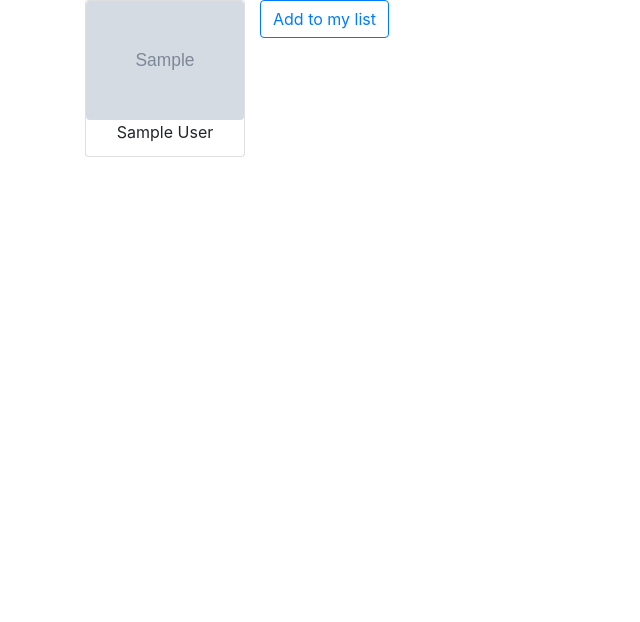
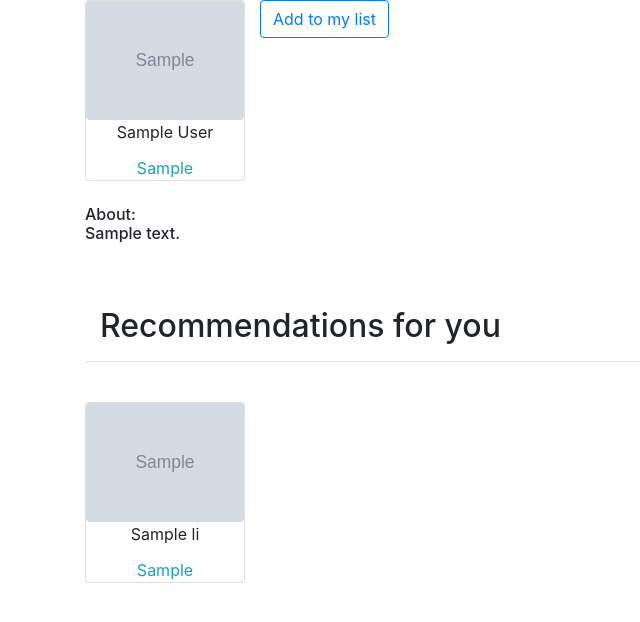
Before and after one commit to jitendrapitchuka/Recommendation_system, a Django app: template templates/accounts/movie_detail.html in a window 1280 px wide. Shown: the part 88-710 px from the top of the page, without its empty margins (0-640 px from the left). Run offline with Django 3.2, Linux system fonts and the light colour scheme; a user stored in the database is signed in; tables that the repository leaves empty hold one stand-in row (values such as "Sample post"); the template is opened without the code that fills it: values that come from a table or form of the project are taken from there, most other values are stand-ins (such as "Sample title", 1, 10 or a date in 2020); grey boxes marked "Sample" are stand-in pictures; some libraries are stand-ins or nearby versions.

Commit message:
shown the recommendations

```diff
--- a/accounts/models.py
+++ b/accounts/models.py
@@ -22,6 +22,9 @@ class movie(models.Model):
     Image_url=models.URLField(max_length=200)
     text=models.TextField(max_length=400)
 
+    def __str__(self):
+        return self.title
+
 class fav(models.Model):
     user=models.ForeignKey(User, on_delete=models.CASCADE)
     movie=models.ForeignKey(movie, on_delete=models.CASCADE)
--- a/templates/accounts/movie_detail.html
+++ b/templates/accounts/movie_detail.html
@@ -23,6 +23,13 @@
           <div class="card-title text-center">
             {{movie.title}}
           </div>
+          <div class="text-info">
+          <p class="card-text text-center" > {{movie.genres}}
+
+          </p>
+        </div>
+
+
         </div>
 
       </div>
@@ -30,8 +37,52 @@
     <div>
    <a href="{% url 'movie_add' movie.pk %}" class="btn btn-outline-primary">Add to my list</button>
     </a>
+
   </div>
+
+
+
     </div>
+    <br>
+    <h6>About:
+      <p>
+        {{movie.text}}
+      </p>
+      </h6>
+
+<br>
+<br>
+    <div class="container-fluid">
+      <h2>Recommendations for you</h2>
+    </div>
+    <hr>
+    <br>
+
+    <div class="row">
+      {%if li%}
+      {%for x in li%}
+      <div class="col-sm-2 col-md-2">
+        <div class="thumbnail">
+        <div class="card">
+
+            <img src="{{x.Image_url}}"  style="width:100%" alt="Card image" class="rounded">
+
+
+            <div class="card-title text-center">
+              {{x.title}}
+            </div>
+            <div class="text-info">
+              <p class="card-text text-center" > {{movie.genres}}
+
+              </p>
+            </div>
+          </div>
+
+        </div>
+      </div>
+        {%endfor%}
+      </div>
+  {%endif%}
     {%else%}
   <h1>login Required </h1>
 
--- a/templates/base.html
+++ b/templates/base.html
@@ -1,12 +1,11 @@
 <!DOCTYPE html>
-{%load static%}
+{% load static %}
 <html lang="en">
 <head>
     <meta charset="UTF-8">
     <meta http-equiv="X-UA-Compatible" content="IE=edge">
     <meta name="viewport" content="width=device-width, initial-scale=1.0">
     <title>Recommendation system</title>
-
 
     <link rel="stylesheet" href="https://maxcdn.bootstrapcdn.com/bootstrap/4.0.0/css/bootstrap.min.css" integrity="sha384-Gn5384xqQ1aoWXA+058RXPxPg6fy4IWvTNh0E263XmFcJlSAwiGgFAW/dAiS6JXm" crossorigin="anonymous">
 
--- a/templates/index.html
+++ b/templates/index.html
@@ -3,9 +3,11 @@
 
       <div class="row">
       {% for x in page_obj.object_list %}
+
       <div class="col-sm-2 col-md-2">
         <div class="thumbnail">
         <div class="card">
+
           <a href="{% url 'detail' x.pk %}">
             <img src="{{x.Image_url}}"  style="width:100%" alt="Card image" class="rounded">
           </a>
--- a/templates/my_list.html
+++ b/templates/my_list.html
@@ -6,9 +6,9 @@
     <div class="col-sm-2 col-md-2">
       <div class="thumbnail">
       <div class="card">
-        <a href="{% url 'detail' x.pk %}">
-          <img src="{{x.Image_url}}"  style="width:100%" alt="Card image" class="rounded">
-        </a>
+
+          <img src="{{x.movie.Image_url}}"  style="width:100%" alt="Card image" class="rounded">
+
 
           <div class="card-title text-center">
             {{x.title}}
```
Also changed, not shown: accounts/views.py (+70 -5 lines), accounts/migrations/0040_auto_20211101_0843.py (added), accounts/migrations/0041_fav_movie.py (added), final_dataset_with_text1.csv.
